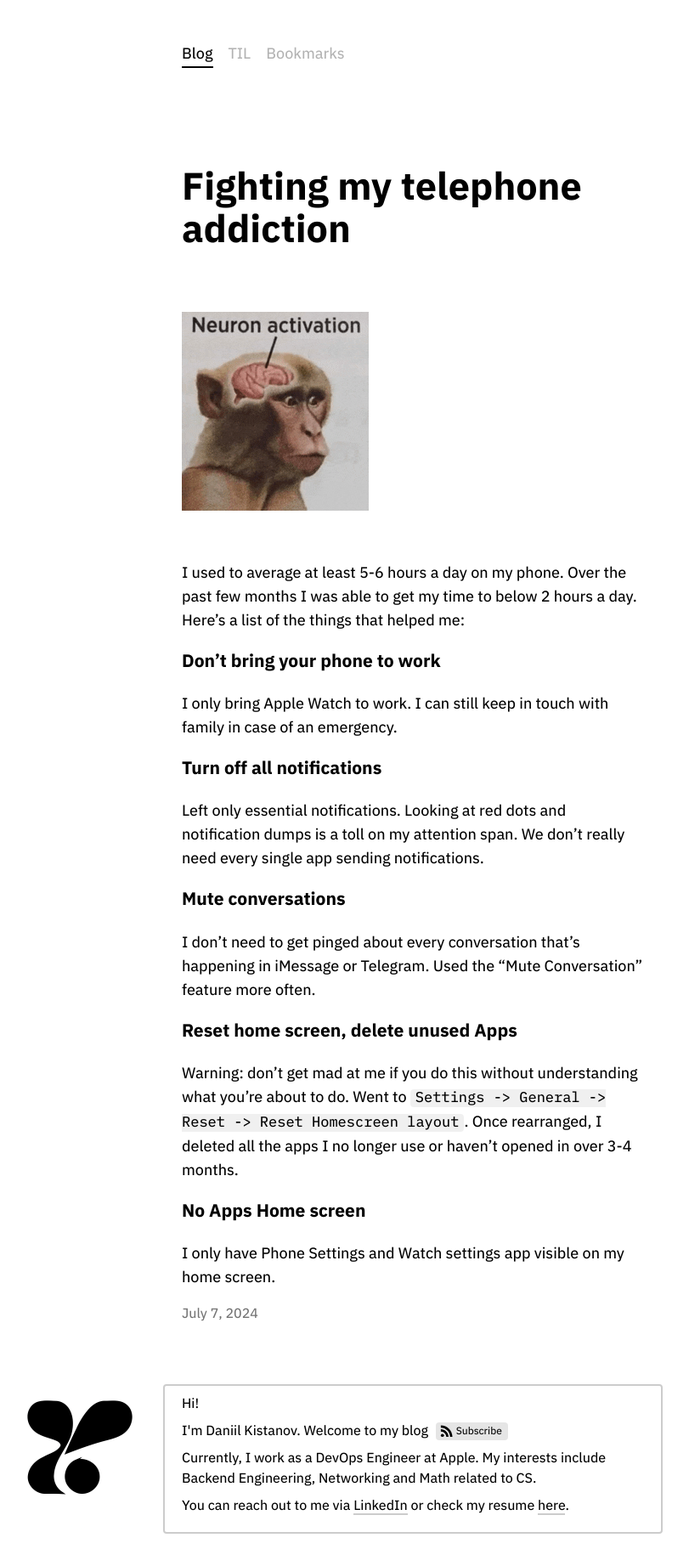
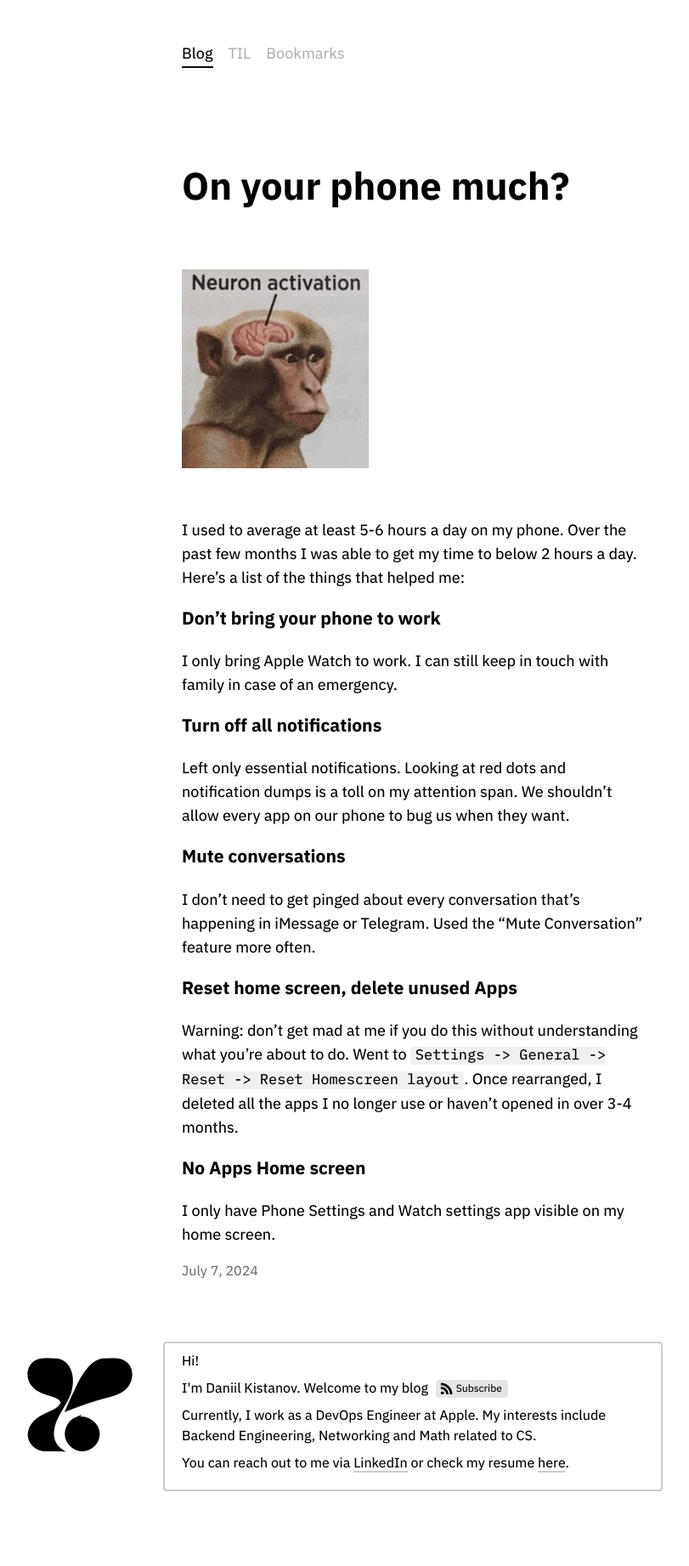
Before and after one commit to kistanovdev/kistanovdev.github.io, a Jekyll site: the page built from _posts/2024-07-07-fighting-my-phone-addiction.md, in a window 1280 px wide. Shown: the whole page at 85% size, without its empty margins (155-966 px from the left). Built offline with Jekyll 4.4.1, drawn with Linux system fonts in a browser that asks for light colours; after the commit the page ends 1793 px from its top, so only the background shows below that.

Commit message:
update 'On your phone much?' post

```diff
--- a/_posts/2024-07-07-fighting-my-phone-addiction.md
+++ b/_posts/2024-07-07-fighting-my-phone-addiction.md
@@ -1,6 +1,6 @@
 ---
 layout: post
-title: "Fighting my telephone addiction"
+title: "On your phone much?"
 category: blog
 summary: "Things that helped me reduce my phone usage"
 draft: false
@@ -19,7 +19,8 @@ in case of an emergency.
 ### Turn off all notifications
 Left only essential notifications. Looking at red dots
 and notification dumps is a toll on my attention span.
-We don't really need every single app sending notifications.
+We shouldn't allow every app on our phone to bug us
+when they want.
 
 ### Mute conversations
 I don't need to get pinged about every conversation
```
